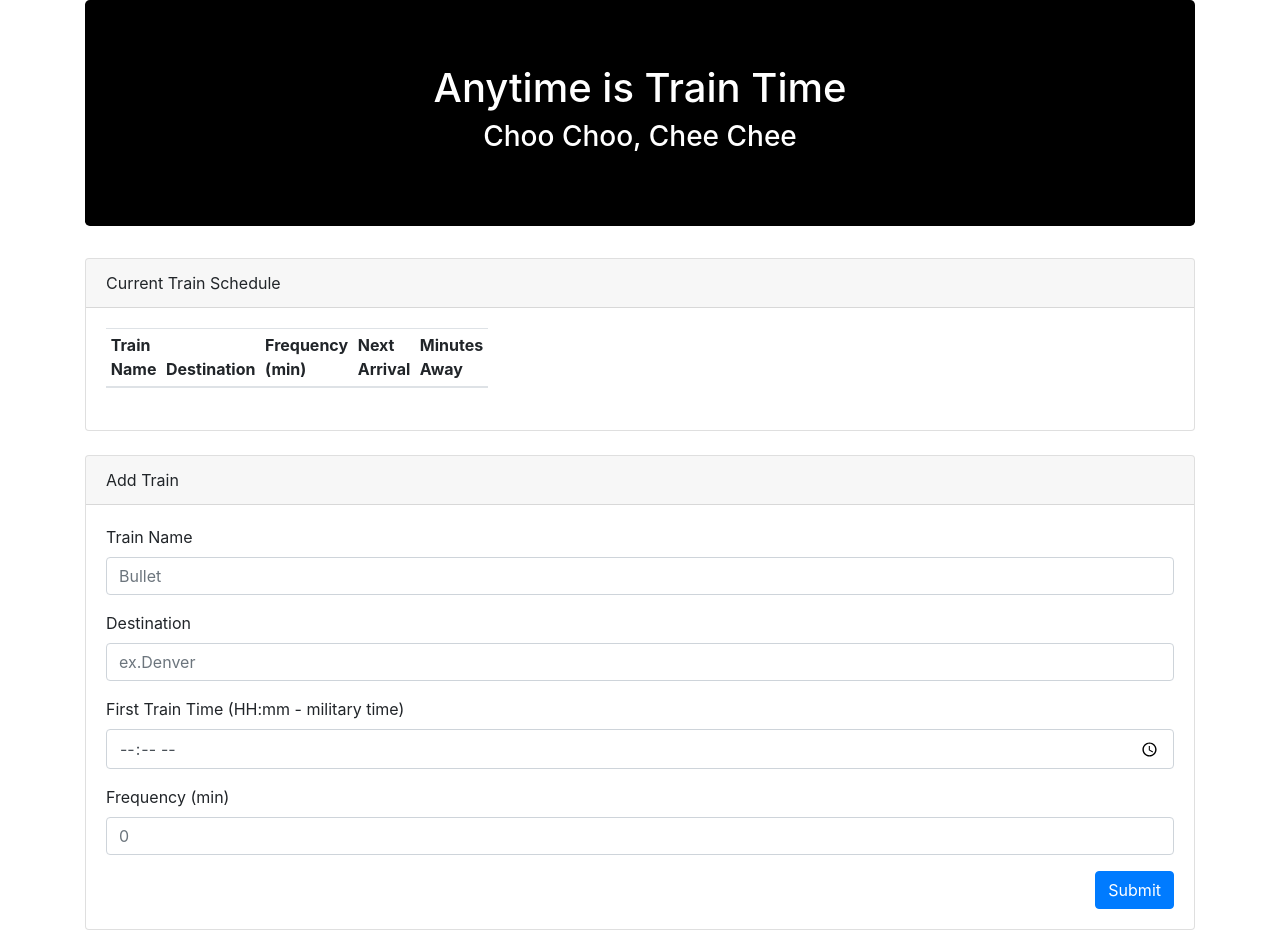
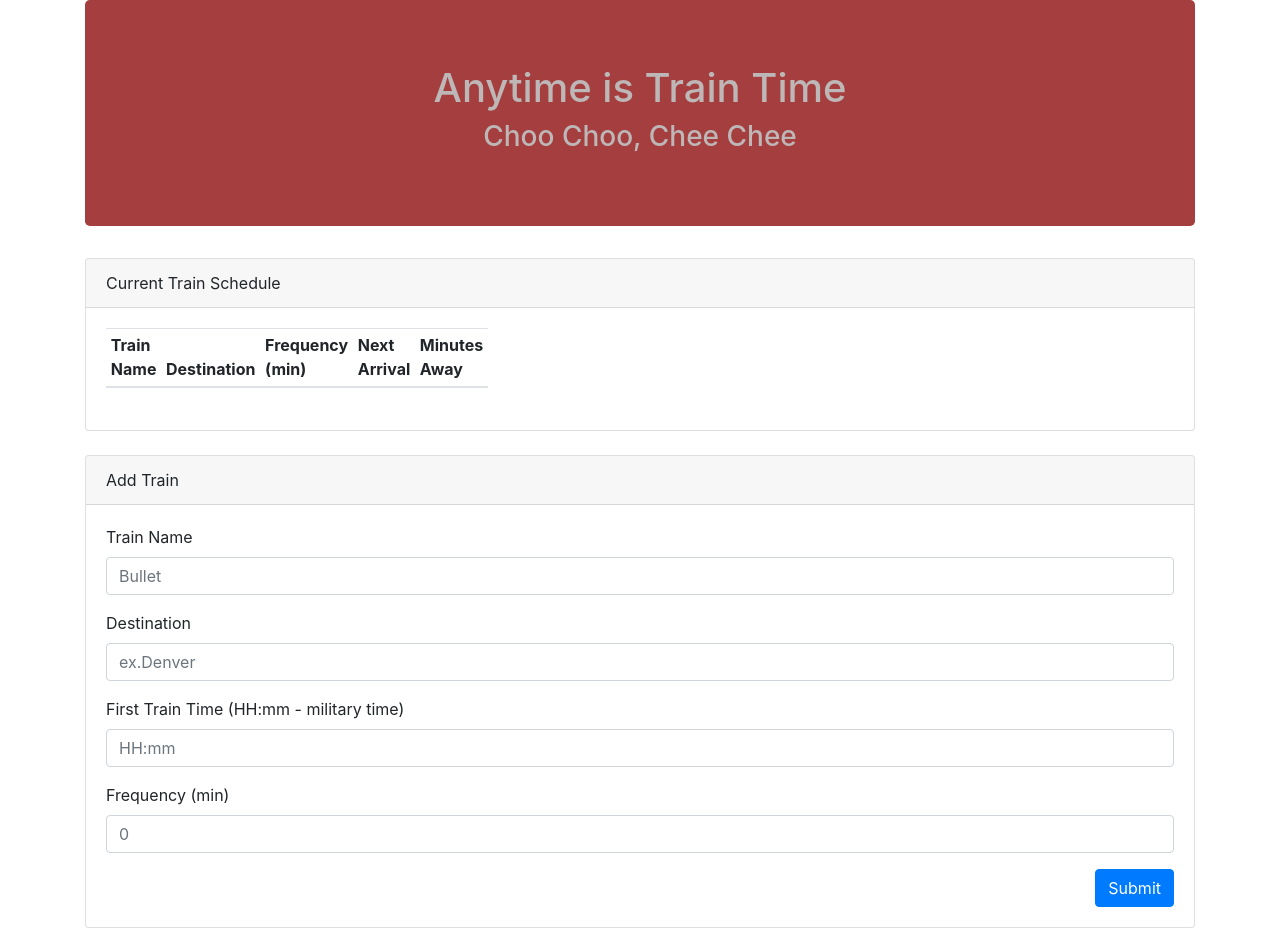
Before and after one commit to tcary/TrainTime, a plain HTML site: page index.html in a window 1280 px wide. Drawn offline with nearby package versions, Linux system fonts and the light colour scheme.

Commit message:
Updated the html structure

```diff
--- a/index.html
+++ b/index.html
@@ -29,7 +29,7 @@
         <div class="container">
 
             <!-- Jumbotron -->
-            <div class="jumbotron" style="background-color: black; color: white">
+            <div class="jumbotron" style="background-color: rgb(165, 62, 62); color: rgb(190, 183, 183)">
                 <h1 class="text-center">Anytime is Train Time</h1>
                 <h3 class="text-center">Choo Choo, Chee Chee</h3>
             </div>
@@ -79,7 +79,7 @@
                                 </div>
                                 <div class="form-group">
                                     <label for="start-input">First Train Time (HH:mm - military time)</label>
-                                    <input class="form-control" id="start-input" placeholder="HH:mm" type="time">
+                                    <input class="form-control" id="start-input" placeholder="HH:mm" type="text">
                                 </div>
                                 <div class="form-group">
                                     <label for="frequency-input">Frequency (min)</label>
```
